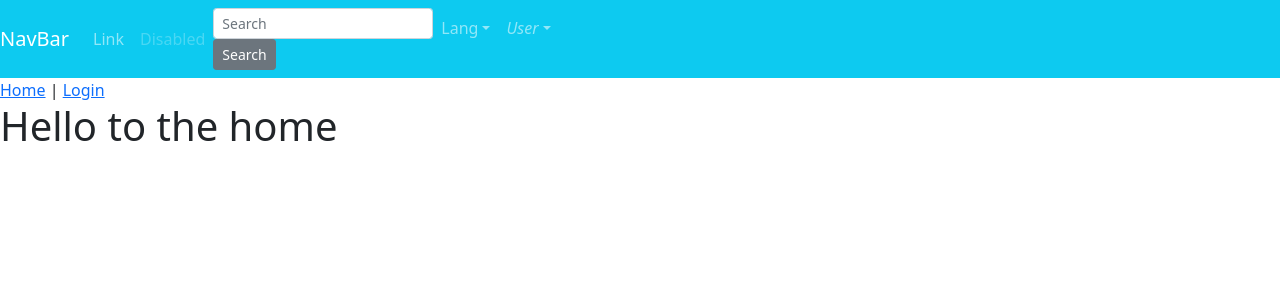
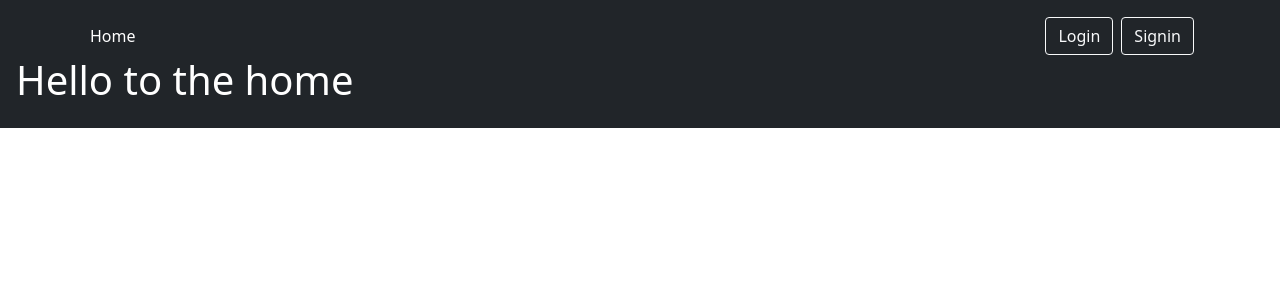
Before and after one commit to JoseVitorLemos/vue-login-auth-refresh, a Vue app: page / in a window 1280 px wide. Shown: the top 300 px of the page. Built offline with nearby package versions, Linux system fonts and the light colour scheme.

Commit message:
chore: add axios and global base URL

```diff
--- a/package.json
+++ b/package.json
@@ -7,6 +7,7 @@
     "build": "vue-cli-service build"
   },
   "dependencies": {
+    "axios": "^0.26.0",
     "bootstrap": "^5.1.3",
     "bootstrap-vue": "^2.21.2",
     "vue": "^2.6.14",
--- a/public/index.html
+++ b/public/index.html
@@ -12,6 +12,5 @@
       <strong>We're sorry but <%= htmlWebpackPlugin.options.title %> doesn't work properly without JavaScript enabled. Please enable it to continue.</strong>
     </noscript>
     <div id="app"></div>
-    <!-- built files will be auto injected -->
   </body>
 </html>
--- a/src/App.vue
+++ b/src/App.vue
@@ -1,59 +1,47 @@
 <template>
-  <div id="app">
+  <header class="p-3 bg-dark text-white">
+    <div class="container">
+      <div class="d-flex flex-wrap align-items-center justify-content-center justify-content-lg-start">
 
-  <b-navbar toggleable="lg" type="dark" variant="info" v-if='notIsLoginPage'>
-    <b-navbar-brand href="#">NavBar</b-navbar-brand>
+        <ul class="nav col-12 col-lg-auto me-lg-auto mb-2 justify-content-center mb-md-0">
+          <li>
+            <router-link to="/" class="nav-link px-2 text-white">Home</router-link>
+          </li>
+        </ul>
 
-    <b-navbar-toggle target="nav-collapse"></b-navbar-toggle>
+        <div class="text-end">
+          <router-link to="/login" class="btn btn-outline-light me-2">Login</router-link>
+          <router-link to="/signin" class="btn btn-outline-light me-1">Signin</router-link>
+        </div>
 
-    <b-collapse id="nav-collapse" is-nav>
-      <b-navbar-nav>
-        <b-nav-item href="#">Link</b-nav-item>
-        <b-nav-item href="#" disabled>Disabled</b-nav-item>
-      </b-navbar-nav>
+      </div>
+    </div>
 
-      <b-navbar-nav class="ml-auto">
-        <b-nav-form>
-          <b-form-input size="sm" class="mr-sm-2" placeholder="Search"></b-form-input>
-          <b-button size="sm" class="my-2 my-sm-0" type="submit">Search</b-button>
-        </b-nav-form>
-
-        <b-nav-item-dropdown text="Lang" right>
-          <b-dropdown-item href="#">EN</b-dropdown-item>
-          <b-dropdown-item href="#">ES</b-dropdown-item>
-          <b-dropdown-item href="#">RU</b-dropdown-item>
-          <b-dropdown-item href="#">FA</b-dropdown-item>
-        </b-nav-item-dropdown>
-
-        <b-nav-item-dropdown right>
-          <template #button-content>
-            <em>User</em>
-          </template>
-          <b-dropdown-item href="#">Profile</b-dropdown-item>
-          <b-dropdown-item href="#">Sign Out</b-dropdown-item>
-        </b-nav-item-dropdown>
-      </b-navbar-nav>
-    </b-collapse>
-  </b-navbar>
-
-    <div id="nav">
-      <router-link to="/">Home</router-link> |
-      <router-link to="/login">Login</router-link>
-    </div>
-    <router-view/>
-  </div>
+  <router-view/>
+  </header>
 </template>
 
-<script>
-	export default {
-		computed: {
-			notIsLoginPage() {
-				return this.$route.name !== 'Login'
-			}
-		}
-	}
-</script>
-
 <style>
-
+.form-app {
+  width: 100%;
+  max-width: 330px;
+  padding: 15px;
+  margin: auto;
+}
+.form-app .checkbox {
+  font-weight: 400;
+}
+.form-app .form-floating:focus-within {
+  z-index: 2;
+}
+.form-app input[type="email"] {
+  margin-bottom: -1px;
+  border-bottom-right-radius: 0;
+  border-bottom-left-radius: 0;
+}
+.form-app input[type="password"] {
+  margin-bottom: 10px;
+  border-top-left-radius: 0;
+  border-top-right-radius: 0;
+}
 </style>
--- /dev/null
+++ b/src/interceptors/axios.ts
@@ -0,0 +1,3 @@
+import axios from 'axios'
+
+axios.defaults.baseURL = 'http://localhost:3000/'
--- a/src/router/index.ts
+++ b/src/router/index.ts
@@ -2,6 +2,7 @@ import Vue from 'vue'
 import VueRouter, { RouteConfig } from 'vue-router'
 import Home from '../views/Home.vue'
 import Login from '../views/Login.vue'
+import Signin from '../views/Signin.vue'
 
 Vue.use(VueRouter)
 
@@ -15,6 +16,11 @@ const routes: Array<RouteConfig> = [
     path: '/login',
     name: 'Login',
     component: Login
+  },
+  {
+    path: '/signin',
+    name: 'Signin',
+    component: Signin
   }
 ]
 
```
Also changed, not shown: src/main.ts (+4 -5 lines), 1 other file (tests, documents, lock files or other folders).
